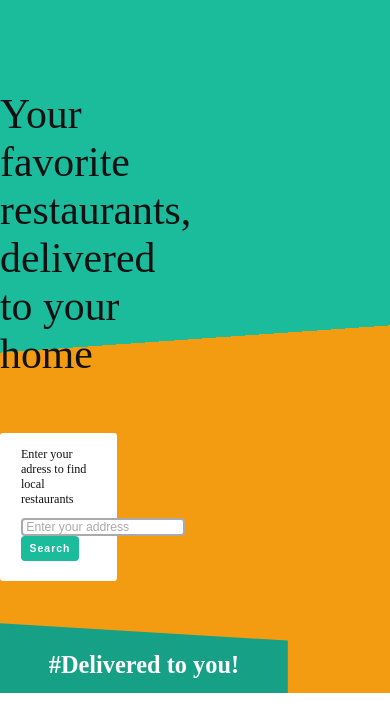
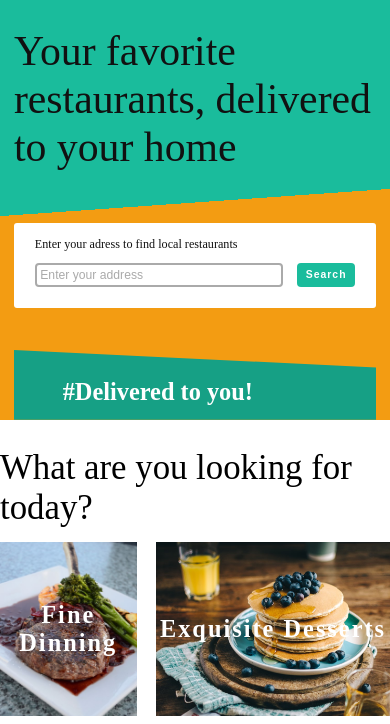
Before and after one commit to Mtetev/Delivered, a React app: page / in a window 390 px wide. Shown: the part 60-784 px from the top of the page. Built offline with nearby package versions, Linux system fonts and the light colour scheme.

Commit message:
add responsiveness to Splashscreen

```diff
--- a/src/Components/Splashscreen/Splashscreen.scss
+++ b/src/Components/Splashscreen/Splashscreen.scss
@@ -1,7 +1,7 @@
+@import "../../Mixins/Mixins.scss";
+
 .splashscreen {
     width: 100vw;
-    // padding-bottom: 6rem;
-    // height: 90rem; // TODO: For testing purposes, remove;
 
     background-image: linear-gradient(
         176deg,
@@ -32,7 +32,7 @@
         color: var(--color-black);
     }
 
-    .splashscreen-form {
+    &-form {
         display: flex;
         flex-flow: row wrap;
         justify-content: space-between;
@@ -103,4 +103,25 @@
         font-size: 3.5rem;
         font-weight: 600;
     }
+
+    @include mobile-padding("largest");
+
+    @include respond("large") {
+        &__content {
+            flex-flow: column nowrap;
+            column-count: 1;
+            align-content: center;
+        }
+
+        &__description,
+        &-form,
+        &__ad {
+            max-width: 100%;
+            width: 100%;
+        }
+
+        &__description {
+            margin: 6rem 0 7.5rem 0;
+        }
+    }
 }
```
